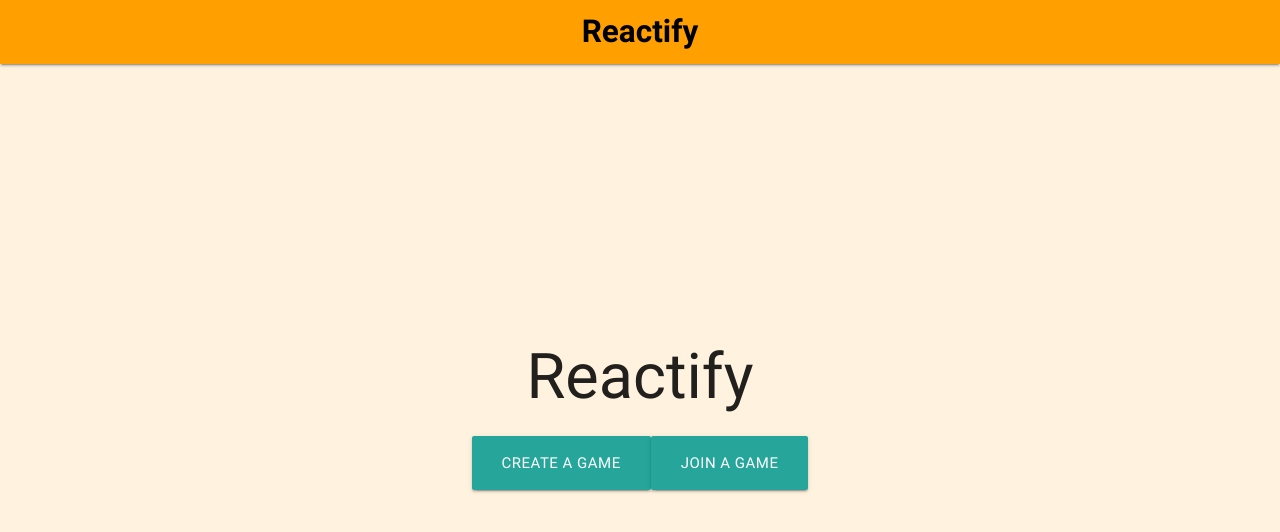
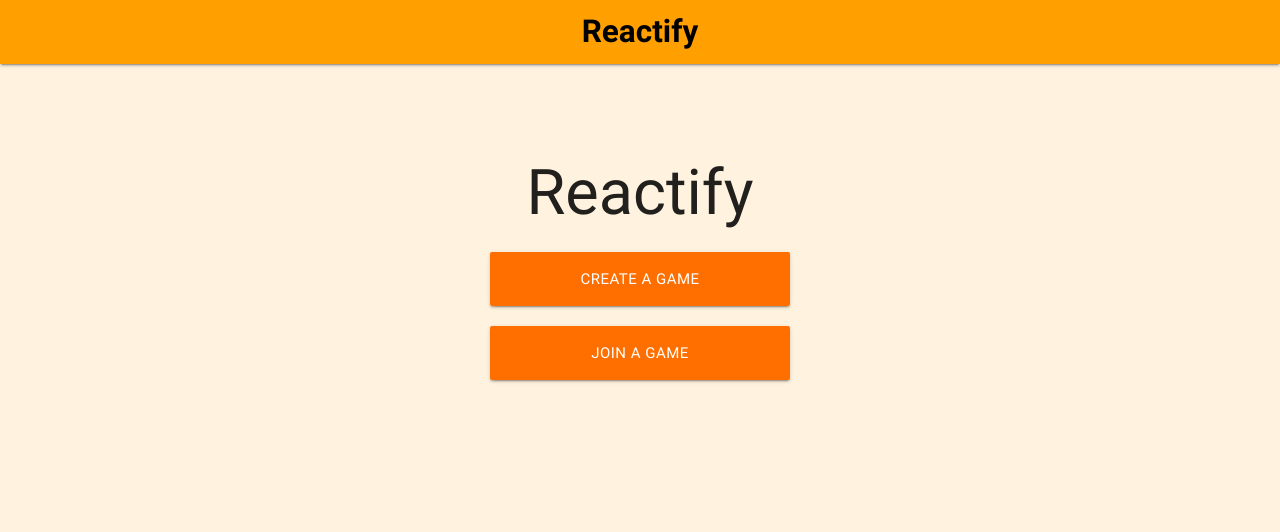
Before and after one commit to patrick473/KEESSYSTEEM_CLIENT, a React app: page / in a window 1280 px wide. Built offline with nearby package versions, Linux system fonts and the light colour scheme; no server answers.

Commit message:
updated css

```diff
--- a/public/index.css
+++ b/public/index.css
@@ -1,10 +1,15 @@
 .landing-box {
-    margin: 0px;
-padding:0px;
-float: left;
-width:100%;
-position:absolute;
-top: 50%;
-transform: translateY(-50%) translateX(-50%);
-left:50%;
+  margin: 0px;
+  padding: 0px;
+  float: left;
+  width: 100%;
+  position: absolute;
+  top: 50%;
+  transform: translateY(-100%) translateX(-50%);
+  left: 50%;
 }
+
+.buttoncenter {
+  width: 20em;
+
+}
--- a/src/components/Landing.js
+++ b/src/components/Landing.js
@@ -11,9 +11,13 @@ class Landing extends Component {
     render() {
         return (
             <div className="landing-box center-align">
-            <h1 className="">Reactify</h1>
-            <a class="btn-large">Create a game</a>
-            <a class="btn-large">Join a game</a>
+            <h1 >Reactify</h1>
+            <div className="row">
+            <Link to="/owner" className="btn-large amber darken-4 buttoncenter ">Create a game</Link>
+            </div>
+            <div className="row">
+            <Link to="/join" className="btn-large amber darken-4 buttoncenter">Join a game</Link>
+            </div>
             </div>
         );
     }
--- a/src/components/includes/Header.js
+++ b/src/components/includes/Header.js
@@ -12,7 +12,7 @@ class Header extends Component {
         return (
             <nav>
                 <div className="nav-wrapper amber darken-2 ">
-                    <a  class="brand-logo center black-text "><b>Reactify</b></a>
+                    <a  className="brand-logo center black-text "><b>Reactify</b></a>
                 </div>
             </nav>
         );
--- a/src/index.js
+++ b/src/index.js
@@ -13,11 +13,9 @@ import io from 'socket.io-client';
 import App from './components/App';
 import reducers from './reducers/index';
 
-
 const store = createStore(reducers, {});
 
-const socket = io('/api/io');
-console.log(socket);
+
 ReactDOM.render(
     <Provider store={store}><App /></Provider>,
      document.getElementById('root'));
```
Also changed, not shown: package.json (+2 -5 lines), 1 other file.
